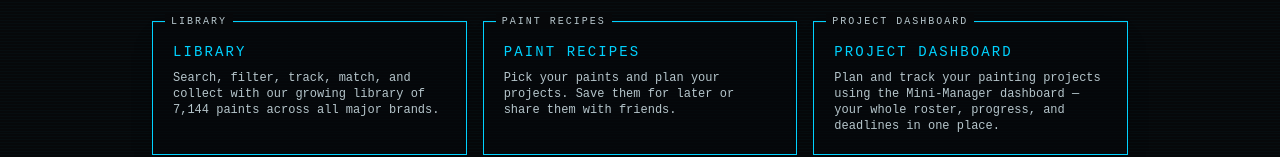
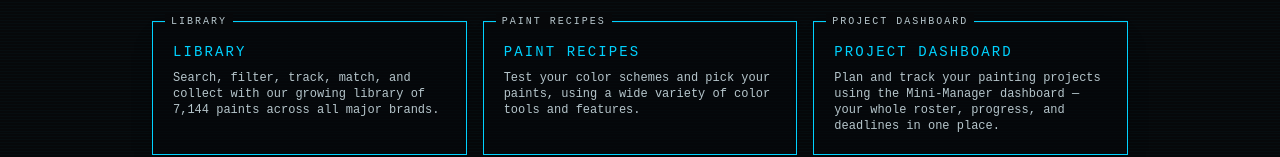
Before and after one commit to ProbablyMaybeNo/mini-manager, a Next.js app: page / in a window 1280 px wide. Shown: the part 668-825 px from the top of the page. Built offline with nearby package versions, Linux system fonts and the light colour scheme.

Commit message:
Reword Paint recipes landing blurb to highlight color tools
Per preview feedback on PR #20: reframe the card copy around the
tools on offer rather than save/share.

Co-Authored-By: Claude Opus 4.8 <noreply@anthropic.com>
Claude-Session: https://claude.ai/code/session_01WDvsSF5ba8LeWsKoSfBWTs

```diff
--- a/src/components/public/LandingView.tsx
+++ b/src/components/public/LandingView.tsx
@@ -15,7 +15,7 @@ const FEATURES: { title: string; blurb: string }[] = [
   {
     title: "Paint recipes",
     blurb:
-      "Pick your paints and plan your projects. Save them for later or share them with friends.",
+      "Test your color schemes and pick your paints, using a wide variety of color tools and features.",
   },
   {
     title: "Project Dashboard",
```
